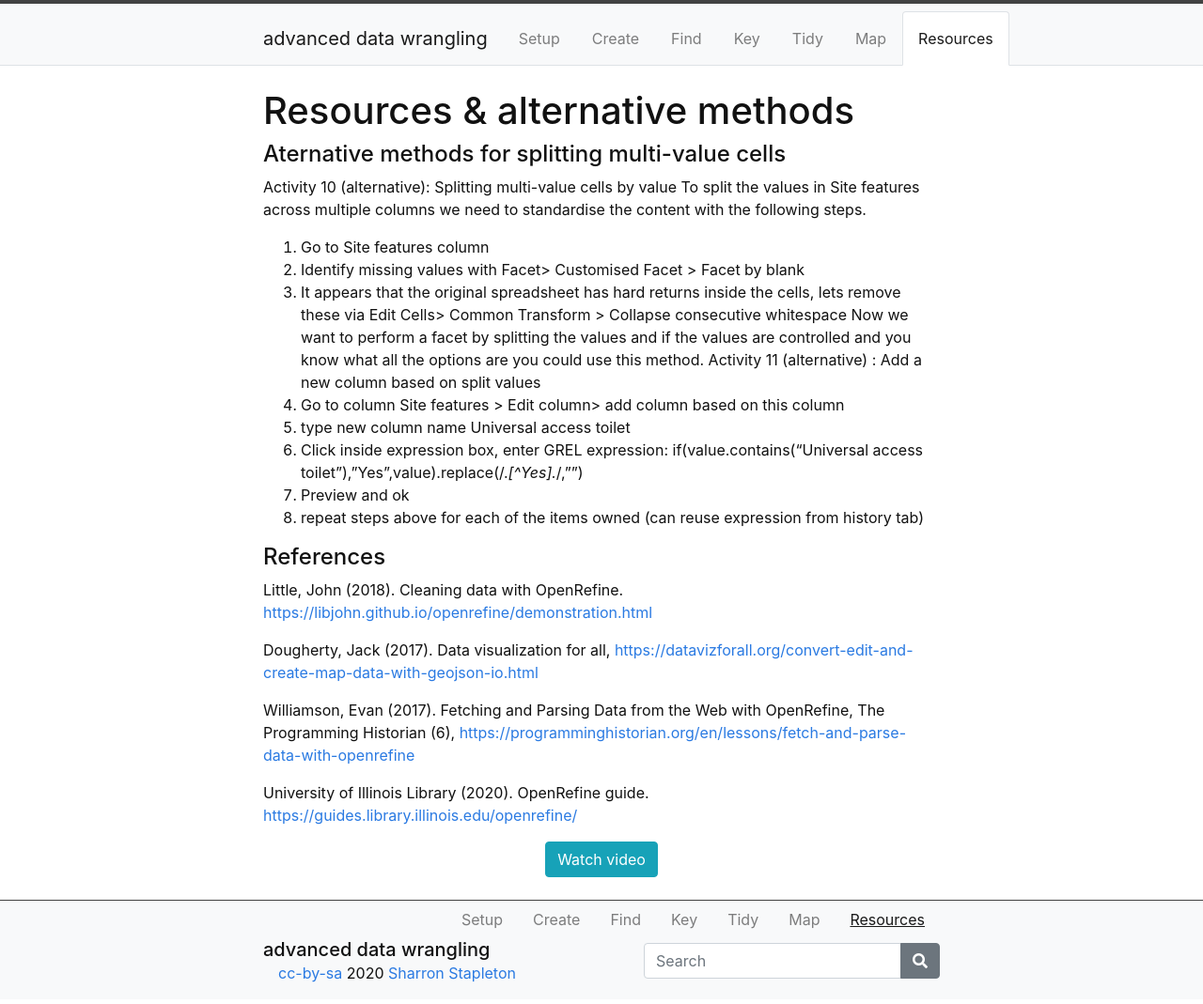
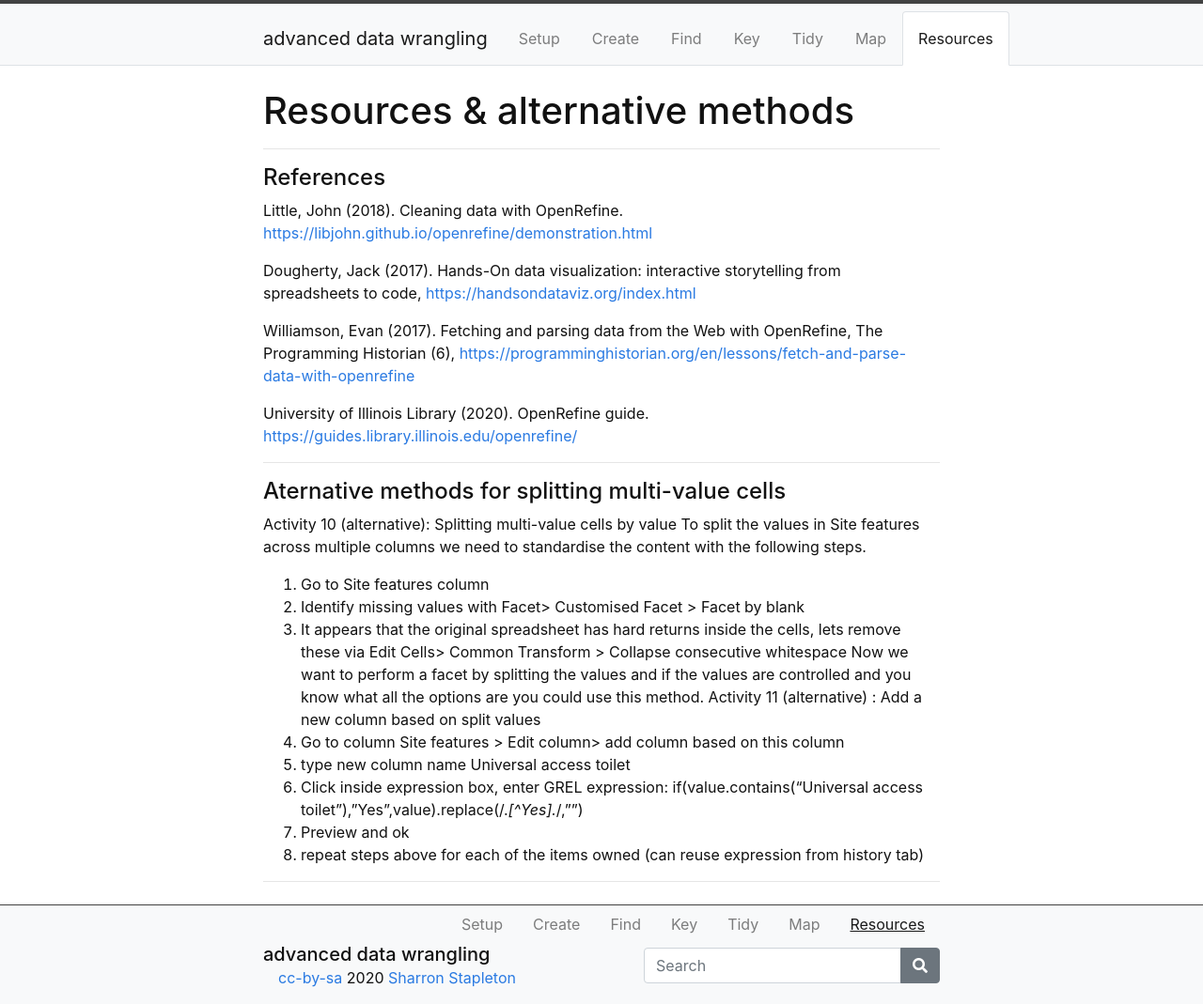
Before and after one commit to GULibrarySandbox/advanced-data-wrangle-old, a Jekyll site: the page built from content/7-lesson.md, in a window 1280 px wide. Shown: the whole page at 94% size. Built offline with Jekyll 4.4.1, drawn with Linux system fonts in a browser that asks for light colours.

Commit message:
Update 7-lesson.md

```diff
--- a/content/7-lesson.md
+++ b/content/7-lesson.md
@@ -3,6 +3,19 @@ title: Resources
 nav: true
 ---
 # Resources & alternative methods
+----
+
+#### References
+
+Little, John (2018). Cleaning data with OpenRefine. [https://libjohn.github.io/openrefine/demonstration.html](https://libjohn.github.io/openrefine/index.html)
+
+Dougherty, Jack (2017). Hands-On data visualization: interactive storytelling from spreadsheets to code, [https://handsondataviz.org/index.html](https://handsondataviz.org/index.html)
+
+Williamson, Evan (2017). Fetching and parsing data from the Web with OpenRefine, The Programming Historian (6), [https://programminghistorian.org/en/lessons/fetch-and-parse-data-with-openrefine](https://programminghistorian.org/en/lessons/fetch-and-parse-data-with-openrefine)
+
+University of Illinois Library (2020). OpenRefine guide. [https://guides.library.illinois.edu/openrefine/](https://guides.library.illinois.edu/openrefine/)
+
+----
 
 #### Aternative methods for splitting multi-value cells
 
@@ -20,18 +33,4 @@ if(value.contains("Universal access toilet"),"Yes",value).replace(/.*[^Yes].*/,"
 10.	Preview and ok
 11.	repeat steps above for each of the items owned (can reuse expression from history tab)
 
-
-#### References
-
-Little, John (2018). Cleaning data with OpenRefine. [https://libjohn.github.io/openrefine/demonstration.html](https://libjohn.github.io/openrefine/demonstration.html)
-
-Dougherty, Jack (2017). Data visualization for all, [https://datavizforall.org/convert-edit-and-create-map-data-with-geojson-io.html](https://datavizforall.org/convert-edit-and-create-map-data-with-geojson-io.html)
-
-Williamson, Evan (2017). Fetching and Parsing Data from the Web with OpenRefine, The Programming Historian (6), [https://programminghistorian.org/en/lessons/fetch-and-parse-data-with-openrefine](https://programminghistorian.org/en/lessons/fetch-and-parse-data-with-openrefine)
-
-University of Illinois Library (2020). OpenRefine guide. [https://guides.library.illinois.edu/openrefine/](https://guides.library.illinois.edu/openrefine/)
-
-
-
-
-{% include button.md text="Watch video" link="https://vimeo.com/412608736/a3ea7cc31c" color="info" %}
+----
```
